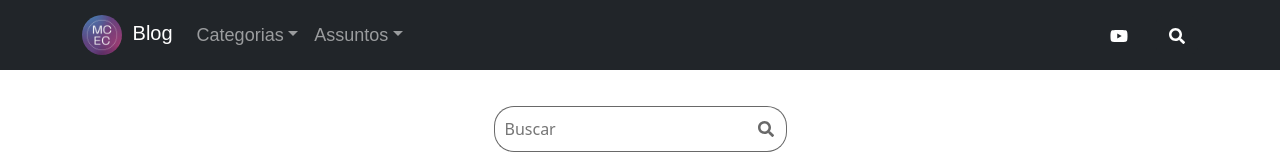
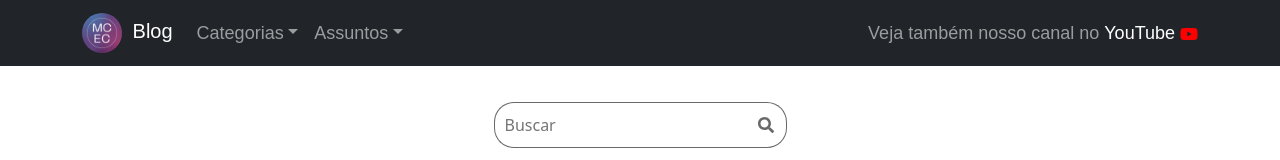
Before and after one commit to basilioruan/blog, a React (Create React App) app in the folder frontend/: page / in a window 1280 px wide. Shown: the top 160 px of the page. Built offline with nearby package versions, Linux system fonts and the light colour scheme.

Commit message:
feat: changing the youtube button in header

```diff
--- a/frontend/src/components/Header/Header.tsx
+++ b/frontend/src/components/Header/Header.tsx
@@ -64,12 +64,11 @@ const Header: React.FC = (args) => {
           </Nav>
           <NavbarText>
             <ButtonContainer>
-              <NavLink href="https://www.youtube.com/channel/UCjoYp6RSyBlIv85TPks1wKw" target="_blank">
+              <span>Veja também nosso canal no</span>
+              <NavLink className="nav-link" href="https://www.youtube.com/channel/UCjoYp6RSyBlIv85TPks1wKw" target="_blank">
+                <span className="youtube-title">YouTube</span>
                 <FaYoutube className="icon" />
               </NavLink>
-              <Button className="button-search" color="dark">
-                <FaSearch />
-              </Button>
             </ButtonContainer>
           </NavbarText>
         </Collapse>
--- a/frontend/src/components/Header/styles.ts
+++ b/frontend/src/components/Header/styles.ts
@@ -27,12 +27,14 @@ export const ButtonContainer = styled.div`
     align-items: center;
     background: transparent;
 
-    .icon:hover {
+    .youtube-title {
+      margin: 0 5px;
+      color: white;
+    }
+
+    .icon {
       color: red;
     }
 
-    .button-search {
-      margin-left: 28px;
-    }
   `}
 `
```
